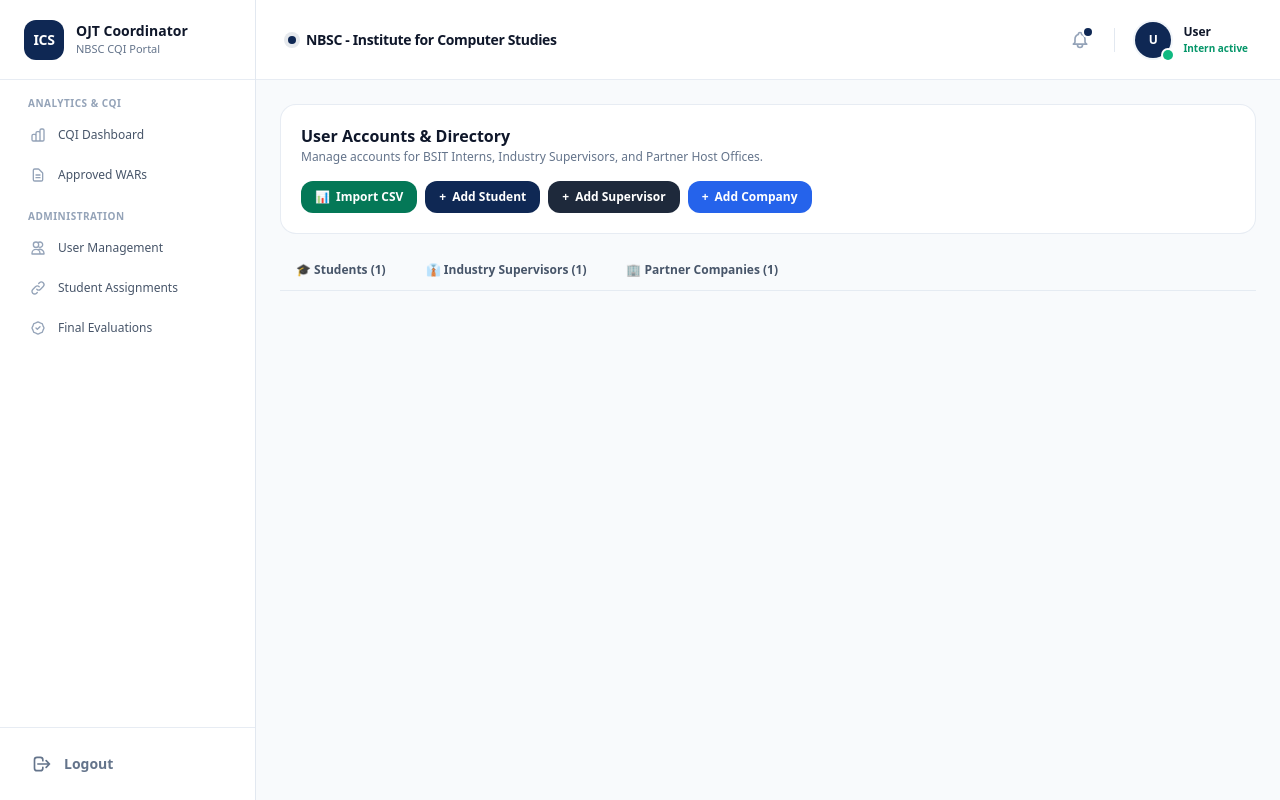
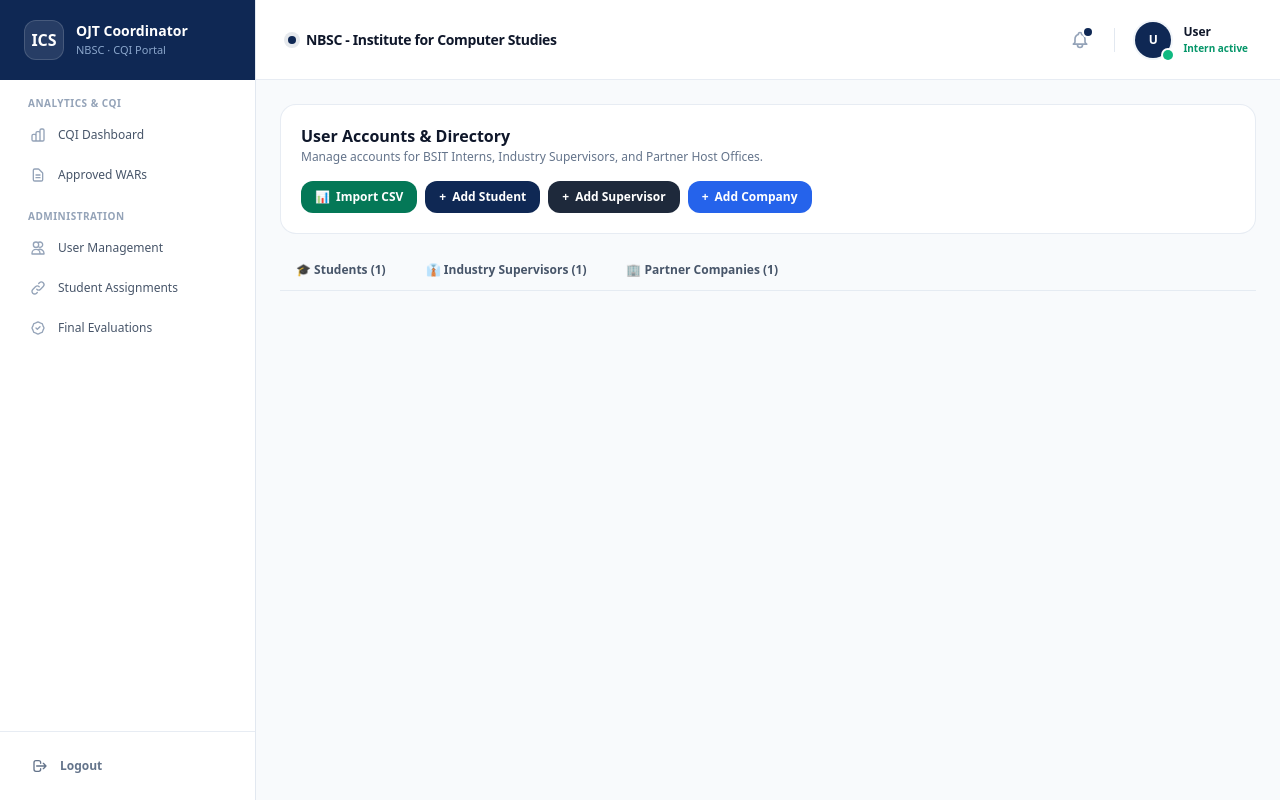
Before and after one commit to OIS-KPS/OP, a PHP site: the page made by src/pages/coordinator/usersPage.php in a window 1280 px wide. Run offline with PHP 8.4, Linux system fonts and the light colour scheme; the template is opened without the code that fills it: most values are stand-ins (such as "Sample title", 1, 10 or a date in 2020); some libraries are stand-ins or nearby versions.

Commit message:
Updated the header of the sidebar

```diff
--- a/src/components/coordinator_sidebar.php
+++ b/src/components/coordinator_sidebar.php
@@ -5,14 +5,14 @@ $currentPage = basename($_SERVER['PHP_SELF']);
 
 <aside class="w-64 bg-white border-r border-slate-200 flex flex-col justify-between shrink-0 h-screen sticky top-0 z-20">
     <div>
-        <!-- Portal Brand Header -->
-        <div class="h-20 px-6 border-b border-slate-200/80 flex items-center gap-3">
-            <div class="w-10 h-10 rounded-xl bg-[#0F2854] text-white flex items-center justify-center font-extrabold text-sm shadow-xs shrink-0 tracking-tight">
+        <!-- Portal Brand Header (Matching Student Sidebar) -->
+        <div class="h-20 px-6 bg-[#0F2854] flex items-center gap-3">
+            <div class="w-10 h-10 rounded-xl bg-white/10 border border-white/15 text-white flex items-center justify-center font-bold text-base shrink-0">
                 ICS
             </div>
             <div class="min-w-0">
-                <h2 class="font-bold text-sm text-slate-900 leading-tight truncate">OJT Coordinator</h2>
-                <p class="text-[11px] text-slate-500 font-medium truncate mt-0.5">NBSC CQI Portal</p>
+                <h2 class="font-bold text-sm text-white leading-tight truncate">OJT Coordinator</h2>
+                <p class="text-[11px] text-blue-200/70 font-medium truncate mt-0.5">NBSC &middot; CQI Portal</p>
             </div>
         </div>
 
@@ -34,7 +34,7 @@ $currentPage = basename($_SERVER['PHP_SELF']);
                     </a>
 
                     <!-- Approved WARs -->
-                    <?php $isApprovedWARs = ($currentPage === 'approved_reports.php'); ?>
+                    <?php $isApprovedWARs = ($currentPage === 'approved_reports.php' || $currentPage === 'view_report.php'); ?>
                     <a href="approved_reports.php" class="flex items-center gap-3 px-3.5 py-2.5 rounded-xl transition-all text-xs <?= $isApprovedWARs ? 'bg-blue-50/80 text-[#0F2854] font-bold border-l-4 border-[#0F2854] shadow-xs' : 'text-slate-600 hover:bg-slate-100 hover:text-slate-900 font-medium' ?>">
                         <svg class="w-4 h-4 <?= $isApprovedWARs ? 'text-[#0F2854]' : 'text-slate-400' ?>" fill="none" stroke="currentColor" viewBox="0 0 24 24">
                             <path stroke-linecap="round" stroke-linejoin="round" stroke-width="2" d="M9 12h6m-6 4h6m2 5H7a2 2 0 01-2-2V5a2 2 0 012-2h5.586a1 1 0 01.707.293l5.414 5.414a1 1 0 01.293.707V19a2 2 0 01-2 2z"></path>
@@ -85,8 +85,8 @@ $currentPage = basename($_SERVER['PHP_SELF']);
 
     <!-- Bottom Logout -->
     <div class="p-4 border-t border-slate-200/80">
-        <a href="auth/logout.php" class="flex items-center gap-3 px-4 py-2.5 rounded-xl text-slate-500 hover:bg-rose-50 hover:text-rose-600 text-sm font-semibold transition-all">
-            <svg class="w-5 h-5" fill="none" stroke="currentColor" viewBox="0 0 24 24">
+        <a href="../auth/logout.php" class="flex items-center gap-3 px-4 py-2.5 rounded-xl text-slate-500 hover:bg-rose-50 hover:text-rose-600 text-xs font-semibold transition-all">
+            <svg class="w-4 h-4" fill="none" stroke="currentColor" viewBox="0 0 24 24">
                 <path stroke-linecap="round" stroke-linejoin="round" stroke-width="2" d="M17 16l4-4m0 0l-4-4m4 4H7m6 4v1a3 3 0 01-3 3H6a3 3 0 01-3-3V7a3 3 0 013-3h4a3 3 0 013 3v1"></path>
             </svg>
             Logout
```
